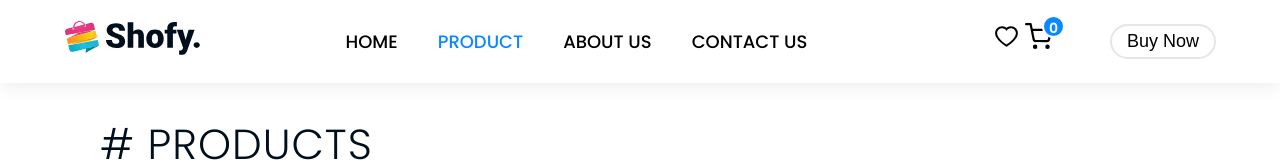
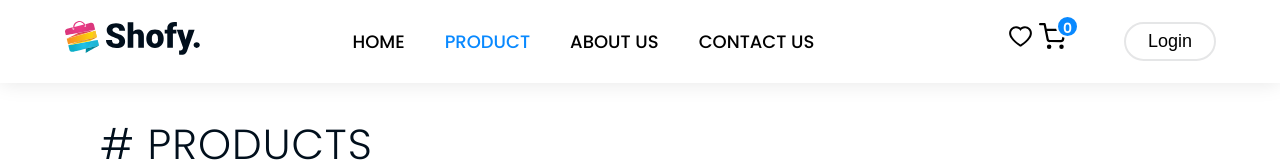
Before and after one commit to Shakiqurrahman/shofy-ecommerce, a React (Vite) app: page /product in a window 1280 px wide. Shown: the top 162 px of the page. Built offline with nearby package versions, Linux system fonts and the light colour scheme; no server answers; a web font is replaced by a local one.

Commit message:
button text changed to login

```diff
--- a/src/components/Header/Header.css
+++ b/src/components/Header/Header.css
@@ -63,11 +63,11 @@
     color: #0989ff;
 }
 
-.cart-icon .buy-now-btn {
+.cart-icon .login-btn {
     background-color: transparent;
     border: none;
     border: 2px solid rgba(1, 15, 28, 0.1);
-    padding: 5px 15px;
+    padding: 7px 22px;
     border-radius: 20px;
     font-size: 18px;
     font-weight: 500;
@@ -76,7 +76,7 @@
 
 }
 
-.cart-icon .buy-now-btn:hover {
+.cart-icon .login-btn:hover {
     border-color: #0989ff;
 }
 
@@ -92,7 +92,7 @@
 
 
 @media screen and (width <= 576px){
-    .cart-icon .buy-now-btn {
+    .cart-icon .login-btn {
         display: none;
     }
 
@@ -125,7 +125,7 @@
 
 }
 @media screen and (577px <= width <= 1000px){
-    .cart-icon .buy-now-btn {
+    .cart-icon .login-btn {
         display: none;
     }
 
--- a/src/components/Header/Header.jsx
+++ b/src/components/Header/Header.jsx
@@ -51,7 +51,7 @@ const Header = () => {
         </Link>
         <span className="cart-qty">{cart.length}</span>
         <Link to="/">
-          <button className="buy-now-btn">Buy Now</button>
+          <button className="login-btn">Login</button>
         </Link>
 
         {/* hamburger */}
```
